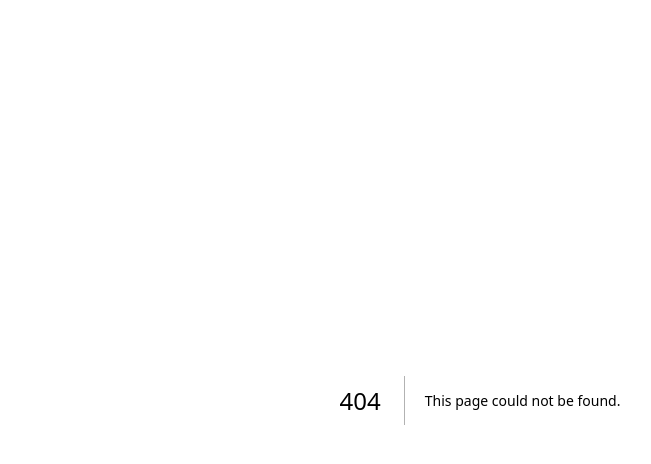
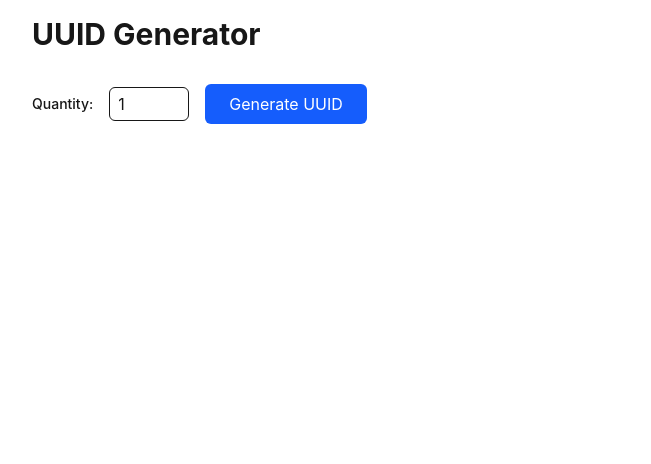
Before and after one commit to ryuapp/tools, a Next.js app: page /en/uuid in a window 1280 px wide. Before the commit this address had no page. Shown: the top 464 px of the page, without its empty margins (160-811 px from the left). Built offline with nearby package versions, Linux system fonts and the light colour scheme.

Commit message:
feat: add UUID page

```diff
--- /dev/null
+++ b/app/[lang]/layout.tsx
@@ -0,0 +1,22 @@
+import { staticLangParams } from "../../lib/lang.ts";
+import { LangLayoutProps } from "../../lib/type.ts";
+import "../globals.css";
+
+export function generateStaticParams() {
+  return staticLangParams;
+}
+
+export default async function RootLayout({
+  children,
+  params,
+}: LangLayoutProps) {
+  const lang = (await params).lang;
+
+  return (
+    <html lang={lang}>
+      <body className="antialiased">
+        {children}
+      </body>
+    </html>
+  );
+}
--- /dev/null
+++ b/app/[lang]/page.tsx
@@ -0,0 +1,64 @@
+import type { Metadata } from "next";
+import Link from "next/link";
+import { resolveCanonicalPath, resolveLinkPath } from "../../lib/link.ts";
+import type { LangPageProps } from "../../lib/type.ts";
+import { staticLangParams } from "../../lib/lang.ts";
+
+const content = {
+  en: {
+    title: "Tools",
+    tools: [
+      { name: "UUID Generator", path: "uuid" },
+    ],
+  },
+  ja: {
+    title: "ツールズ",
+    tools: [
+      { name: "UUIDジェネレーター", path: "uuid" },
+    ],
+  },
+};
+
+export function generateStaticParams() {
+  return staticLangParams;
+}
+
+export async function generateMetadata(
+  { params }: LangPageProps,
+): Promise<Metadata> {
+  const lang = (await params).lang;
+  const title = lang === "ja" ? "ツールズ" : "Tools";
+  const description = "Tools powered by ryu";
+
+  return {
+    title,
+    description,
+    alternates: {
+      canonical: resolveCanonicalPath(lang),
+    },
+  };
+}
+
+export default async function Home({ params }: LangPageProps) {
+  const { lang } = await params;
+  const t = content[lang];
+
+  return (
+    <div className="font-sans grid grid-rows-[20px_1fr_20px] items-center justify-items-center min-h-screen p-4 pb-20 gap-16 sm:p-20">
+      <main className="flex flex-col gap-4 row-start-2 items-center sm:items-start">
+        <h1 className="text-4xl font-bold">{t.title}</h1>
+        <div className="flex flex-col gap-2">
+          {t.tools.map((tool) => (
+            <Link
+              key={tool.path}
+              href={resolveLinkPath(lang, tool.path)}
+              className="text-blue-600 hover:text-blue-700 hover:underline"
+            >
+              {tool.name}
+            </Link>
+          ))}
+        </div>
+      </main>
+    </div>
+  );
+}
--- /dev/null
+++ b/app/[lang]/uuid/page.tsx
@@ -0,0 +1,57 @@
+import type { Metadata } from "next";
+import UUIDGeneratorClient from "./uuid-generator-client.tsx";
+import { staticLangParams } from "../../../lib/lang.ts";
+import { LangPageProps } from "../../../lib/type.ts";
+import { resolveCanonicalPath } from "../../../lib/link.ts";
+
+const content = {
+  en: {
+    title: "UUID Generator",
+    description: "UUID generator powered by ryu",
+    generateButton: "Generate UUID",
+    copyButton: "Copy",
+    copied: "Copied!",
+    quantity: "Quantity:",
+  },
+  ja: {
+    title: "UUIDジェネレーター",
+    description: "UUIDジェネレーター powered by ryu",
+    generateButton: "UUID 生成",
+    copyButton: "コピー",
+    copied: "コピーしました！",
+    quantity: "個数:",
+  },
+};
+
+export function generateStaticParams() {
+  return staticLangParams;
+}
+
+export async function generateMetadata(
+  { params }: LangPageProps,
+): Promise<Metadata> {
+  const { lang } = await params;
+  const t = content[lang];
+
+  return {
+    title: t.title,
+    description: t.description,
+    alternates: {
+      canonical: resolveCanonicalPath(lang, "uuid"),
+    },
+  };
+}
+
+export default async function UUIDGenerator({ params }: LangPageProps) {
+  const { lang } = await params;
+  const t = content[lang];
+
+  return (
+    <div className="min-h-screen p-4">
+      <div className="max-w-4xl mx-auto">
+        <h1 className="text-3xl font-bold mb-8">{t.title}</h1>
+        <UUIDGeneratorClient translations={t} />
+      </div>
+    </div>
+  );
+}
--- /dev/null
+++ b/app/[lang]/uuid/uuid-generator-client.tsx
@@ -0,0 +1,89 @@
+"use client";
+
+import { useState } from "react";
+
+type Props = {
+  translations: {
+    generateButton: string;
+    copyButton: string;
+    copied: string;
+    quantity: string;
+  };
+};
+
+export default function UUIDGeneratorClient({ translations }: Props) {
+  const [uuids, setUuids] = useState<string[]>([]);
+  const [copiedIndex, setCopiedIndex] = useState<number | null>(null);
+  const [quantity, setQuantity] = useState(1);
+
+  const handleGenerate = () => {
+    const newUuids = Array.from(
+      { length: quantity },
+      () => crypto.randomUUID(),
+    );
+    setUuids(newUuids);
+    setCopiedIndex(null);
+  };
+
+  const handleCopy = async (uuid: string, index: number) => {
+    try {
+      await navigator.clipboard.writeText(uuid);
+      setCopiedIndex(index);
+      setTimeout(() => setCopiedIndex(null), 2000);
+    } catch (err) {
+      console.error("Failed to copy:", err);
+    }
+  };
+
+  return (
+    <>
+      <div className="space-y-4 mb-8 flex gap-4">
+        <div className="flex items-center gap-4 my-auto">
+          <label htmlFor="quantity" className="text-sm font-medium">
+            {translations.quantity}
+          </label>
+          <input
+            id="quantity"
+            type="number"
+            min="1"
+            max="100"
+            value={quantity}
+            onChange={(e) =>
+              setQuantity(
+                Math.max(1, Math.min(100, parseInt(e.target.value) || 1)),
+              )}
+            className="w-20 px-2 py-1 border rounded-md"
+          />
+        </div>
+
+        <button
+          type="button"
+          onClick={handleGenerate}
+          className="px-6 py-2 bg-blue-600 text-white rounded-md hover:bg-blue-700 transition-colors"
+        >
+          {translations.generateButton}
+        </button>
+      </div>
+
+      <div className="space-y-2">
+        {uuids.map((uuid, index) => (
+          <div
+            key={index}
+            className="flex items-center gap-2 p-3 bg-gray-100 dark:bg-transparent rounded-md font-mono text-sm max-w-xl"
+          >
+            <span className="flex-1 select-all">{uuid}</span>
+            <button
+              type="button"
+              onClick={() => handleCopy(uuid, index)}
+              className="px-3 py-1 bg-white border border-gray-300 dark:bg-transparent rounded hover:bg-gray-50 dark:hover:bg-transparent transition-colors text-xs"
+            >
+              {copiedIndex === index
+                ? translations.copied
+                : translations.copyButton}
+            </button>
+          </div>
+        ))}
+      </div>
+    </>
+  );
+}
--- a/app/layout.tsx
+++ /dev/null
@@ -1,21 +0,0 @@
-import type { Metadata } from "next";
-import "./globals.css";
-
-export const metadata: Metadata = {
-  title: "Tools",
-  description: "Tools powered by ryu",
-};
-
-export default function RootLayout({
-  children,
-}: Readonly<{
-  children: React.ReactNode;
-}>) {
-  return (
-    <html lang="en">
-      <body className="antialiased">
-        {children}
-      </body>
-    </html>
-  );
-}
--- a/app/page.tsx
+++ /dev/null
@@ -1,9 +0,0 @@
-export default function Home() {
-  return (
-    <div className="font-sans grid grid-rows-[20px_1fr_20px] items-center justify-items-center min-h-screen p-8 pb-20 gap-16 sm:p-20">
-      <main className="flex flex-col gap-[32px] row-start-2 items-center sm:items-start">
-        Tools
-      </main>
-    </div>
-  );
-}
--- /dev/null
+++ b/lib/lang.ts
@@ -0,0 +1,6 @@
+import { LangParams } from "./type.ts";
+
+export const staticLangParams = [
+  { lang: "en" },
+  { lang: "ja" },
+] satisfies Array<LangParams>;
--- /dev/null
+++ b/lib/link.ts
@@ -0,0 +1,28 @@
+import process from "node:process";
+
+/**
+ * Resolves link paths for i18n routing
+ */
+export function resolveLinkPath(lang: string, path: string): string {
+  if (lang === "en") {
+    if (process.env.NODE_ENV === "development") {
+      return `/en/${path}`;
+    }
+    return `/${path}`;
+  }
+
+  return `/${lang}/${path}`;
+}
+
+/**
+ * Resolves canonical paths for SEO
+ * English pages use root path (/), Japanese pages use /ja
+ */
+export function resolveCanonicalPath(lang: string, path: string = ""): string {
+  if (lang === "ja") {
+    return `/ja${path ? `/${path}` : ""}`;
+  }
+
+  // English uses root path
+  return `${path ? `/${path}` : "/"}`;
+}
--- /dev/null
+++ b/lib/type.ts
@@ -0,0 +1,12 @@
+import { ReactNode } from "react";
+
+export type LangLayoutProps = {
+  children: ReactNode;
+  params: Promise<LangParams>;
+};
+
+export type LangPageProps = {
+  params: Promise<LangParams>;
+};
+
+export type LangParams = { lang: "en" } | { lang: "ja" };
--- a/main.ts
+++ b/main.ts
@@ -1,5 +1,17 @@
 export default {
   fetch(request, env) {
+    const pathname = new URL(request.url).pathname;
+
+    // Rewrite paths without locale to /en
+    if (
+      !pathname.startsWith("/en") && !pathname.startsWith("/ja") &&
+      !pathname.startsWith("/_next") && !pathname.startsWith("/favicon")
+    ) {
+      const newUrl = new URL(`/en${pathname}`, request.url);
+      return env.ASSETS.fetch(new Request(newUrl.toString(), request));
+    }
+
+    // All other paths are handled by the static assets
     return env.ASSETS.fetch(request);
   },
 } satisfies ExportedHandler<CloudflareEnv>;
--- a/next.config.ts
+++ b/next.config.ts
@@ -1,6 +1,7 @@
 import type { NextConfig } from "next";
 
 const nextConfig = {
+  typedRoutes: true,
   output: "export",
   distDir: "dist",
   typescript: {
```
Also changed, not shown: 2 other files (tests, documents, lock files or other folders).
